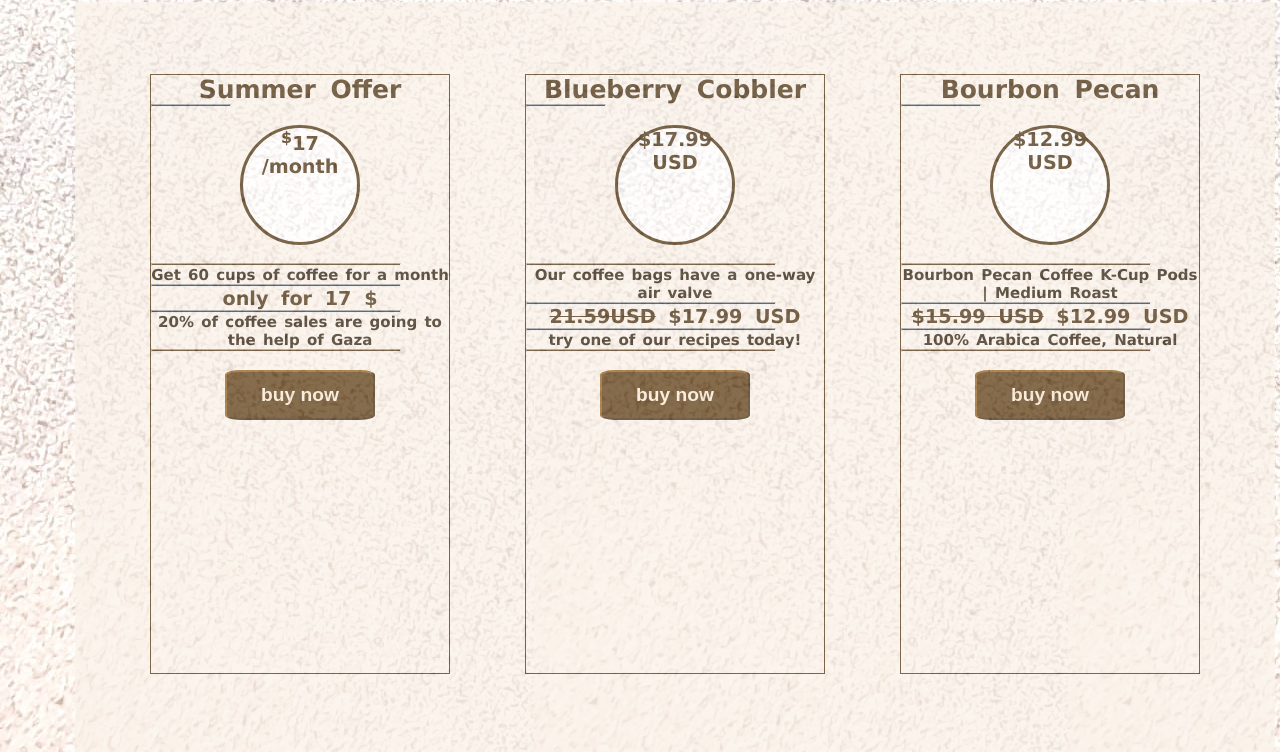
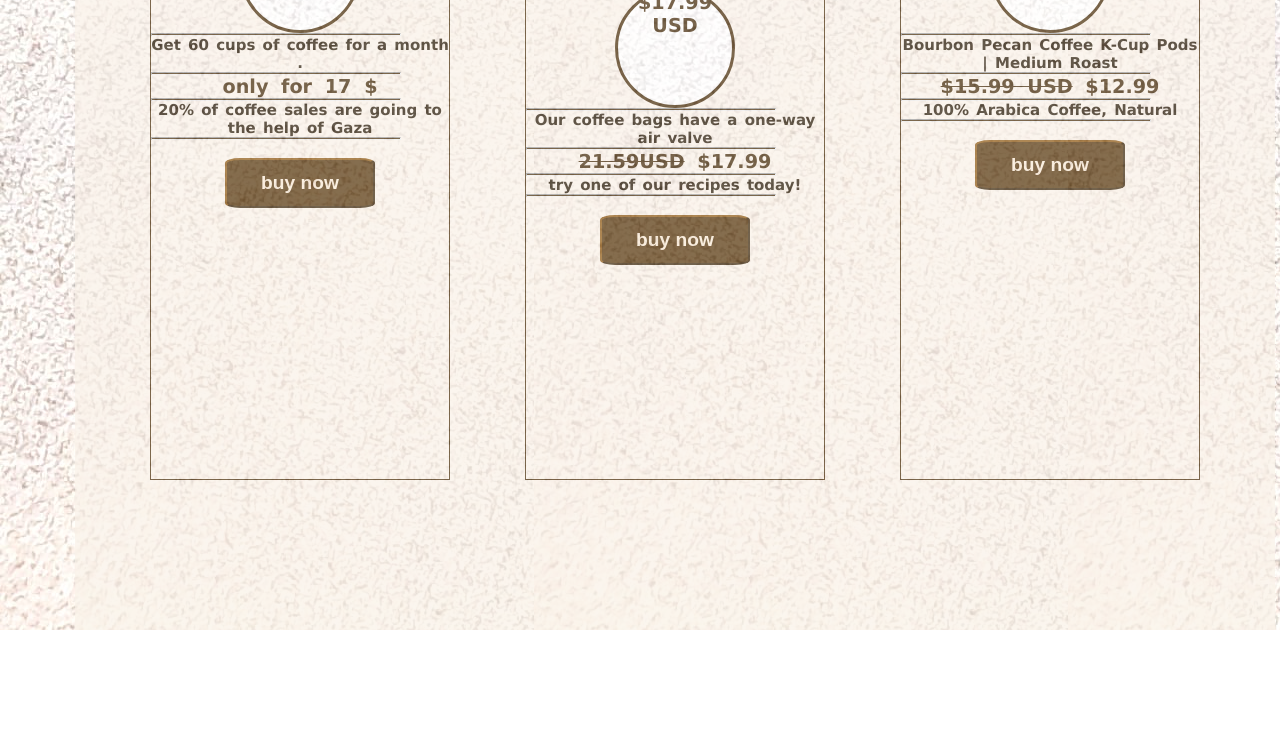
Before and after one commit to Aya-Elsayed367/second-project, a plain HTML site: page index.html in a window 1280 px wide. Shown: the part 175-927 px from the top of the page. After the commit the page ends 805 px from the top, so only its background shows below. Drawn offline with Linux system fonts and the light colour scheme.

Commit message:
Add files via upload

```diff
--- a/index.html
+++ b/index.html
@@ -5,7 +5,6 @@
 <meta name="keywords" content="Rozeta login, reg........">
 <meta name="description" content="قم بتسجيل الدخول ل(...) لبدء المشاركة والتواصل ......" >
 </head>
-
 <body>
 <div class="header">
 <img class="img1" src="img/WhatsApp Image 2024-08-07 at 7.10.10 AM.jpeg" alt="">
@@ -16,49 +15,32 @@
 <li><button> <a href="www.facebook.com">About</a></button></li>
 <li><button> <a href="www.facebook.com">Home</a></button> </li></ul>
 </div>
-  <h2><br><br>Coffée Prices<hr> </h2><br>
+<h2 id="h2">Coffée Prices</h2><hr>
 </div>
-<div class="parent"> <br><br><br><br>
+<div class="parent">
 <div class="one">
 <B> <h2 class="dad"> Summer Offer </h2></B>
-   <hr>  <br> <div class="chiled"><p><B> <sup>&#36;</sup>17
-    <br>  /month</B></p>
-   </div>   <br> <hr class="biggest">
-   <p class="p2">  Get 60 cups of coffee for a month </p><hr class="biggest">
-   <p > only for 17 &#36; </p><hr class="biggest">
+<hr> <div class="chiled"><p id="p"><B> <sup>&#36;</sup>17
+/month</B></p>
+</div> <hr class="biggest">
+<p class="p2">  Get 60 cups of coffee for a month .</p><hr class="biggest">
+<p > only for 17 &#36;  </p><hr class="biggest">
 <p class="p2" > 20% of coffee sales are going to the help of Gaza </p>
 <hr class="biggest"><br><button class="btn2">buy now</button>
-  </div>
-<div class="two"><B> <h2 class="dad">  Blueberry Cobbler </h2></B>
-      <hr>  <br> <div class="chiled"><p><B>$17.99 USD</B></p>
-      </div>   <br> <hr class="biggest"><p class="p2">Our coffee bags have a one-way air valve  </p>
-      <hr class="biggest"><p>  <del> 21.59USD</del> $17.99 USD    </p>
+</div> <!-- one -->
+<div class="two"><B> <h2 class="Blueberry">  Blueberry Cobbler </h2></B>
+<hr>  <div class="chiled"><p id="p"><B>$17.99 USD</B></p>
+</div>   <hr class="biggest"><p class="p2">Our coffee bags have a one-way air valve  </p>
+<hr class="biggest"><p>  <del> 21.59USD</del> $17.99   </p>
 <hr class="biggest"><p class="p2"> try one of our recipes today!   </p>
 <hr class="biggest"><br><button class="btn2">buy now </button>
-
-    </div>
+</div> <!-- two -->
 <div class="three"><B> <h2 class="dad">Bourbon Pecan </h2></B>
-  <hr>  <br> <div class="chiled"><p><B>  $12.99 USD </B></p>
-  </div>   <br> <hr class="biggest"><p class="p2"> Bourbon Pecan Coffee K-Cup Pods | Medium Roast</p>
-  <hr class="biggest"><p><del>$15.99 USD</del> $12.99 USD</p><hr class="biggest">
+<hr> <div class="chiled"><p id="p"><B>  $12.99 USD </B></p>
+</div> <hr class="biggest"><p class="p2"> Bourbon Pecan Coffee K-Cup Pods | Medium Roast</p>
+<hr class="biggest"><p><del>$15.99 USD</del> $12.99 </p><hr class="biggest">
 <p class="p2">  100% Arabica Coffee, Natural </p> <hr class="biggest">
 <br><button class="btn2">buy now </button>
-
-   </div>
-
-
+</div>    <!-- three -->
 </body>
-
-
-
-
-
-
-
-
-
-
-
-
-
 </html>
```
Lines whose indentation alone changed are shown as unchanged.
